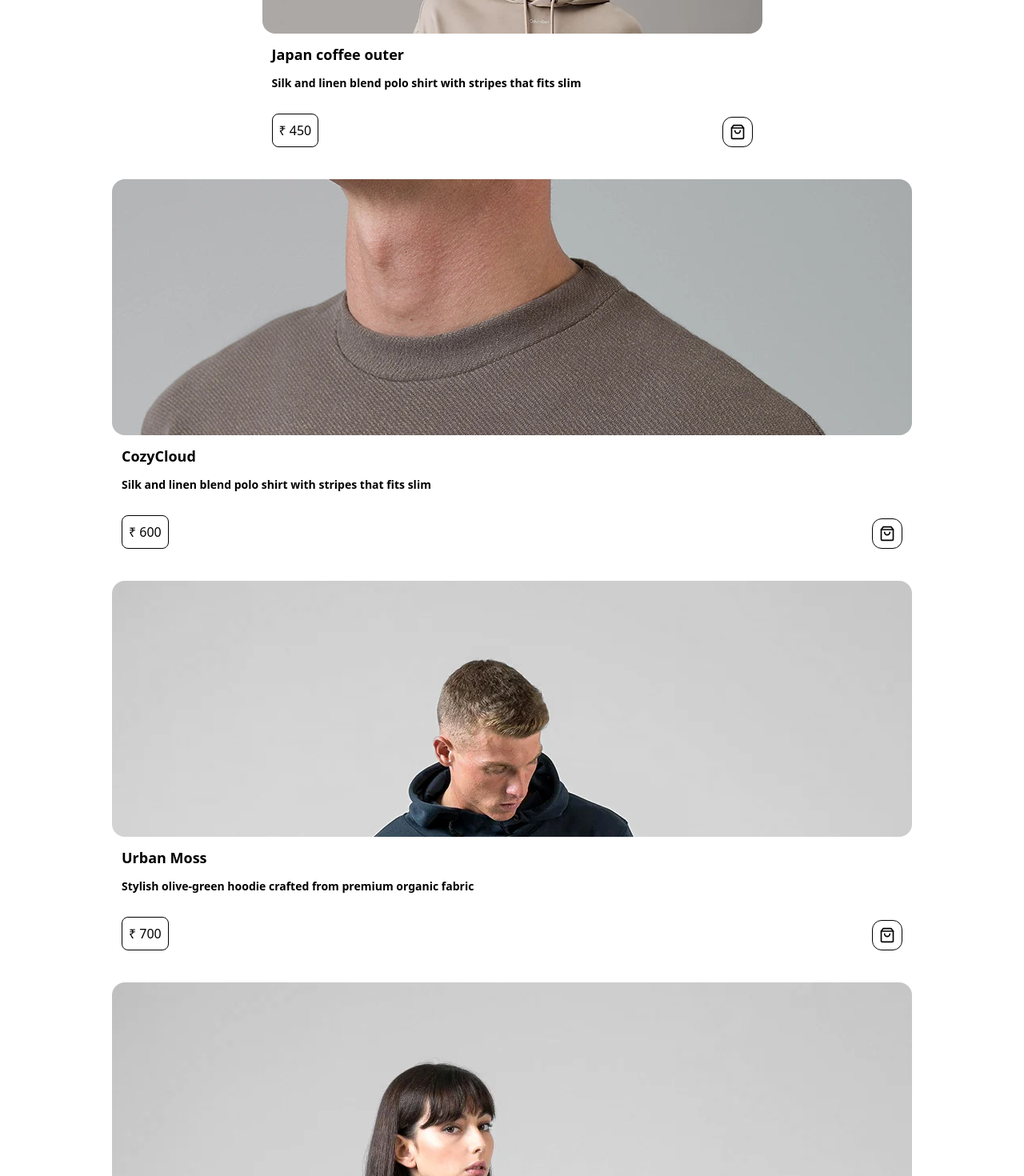
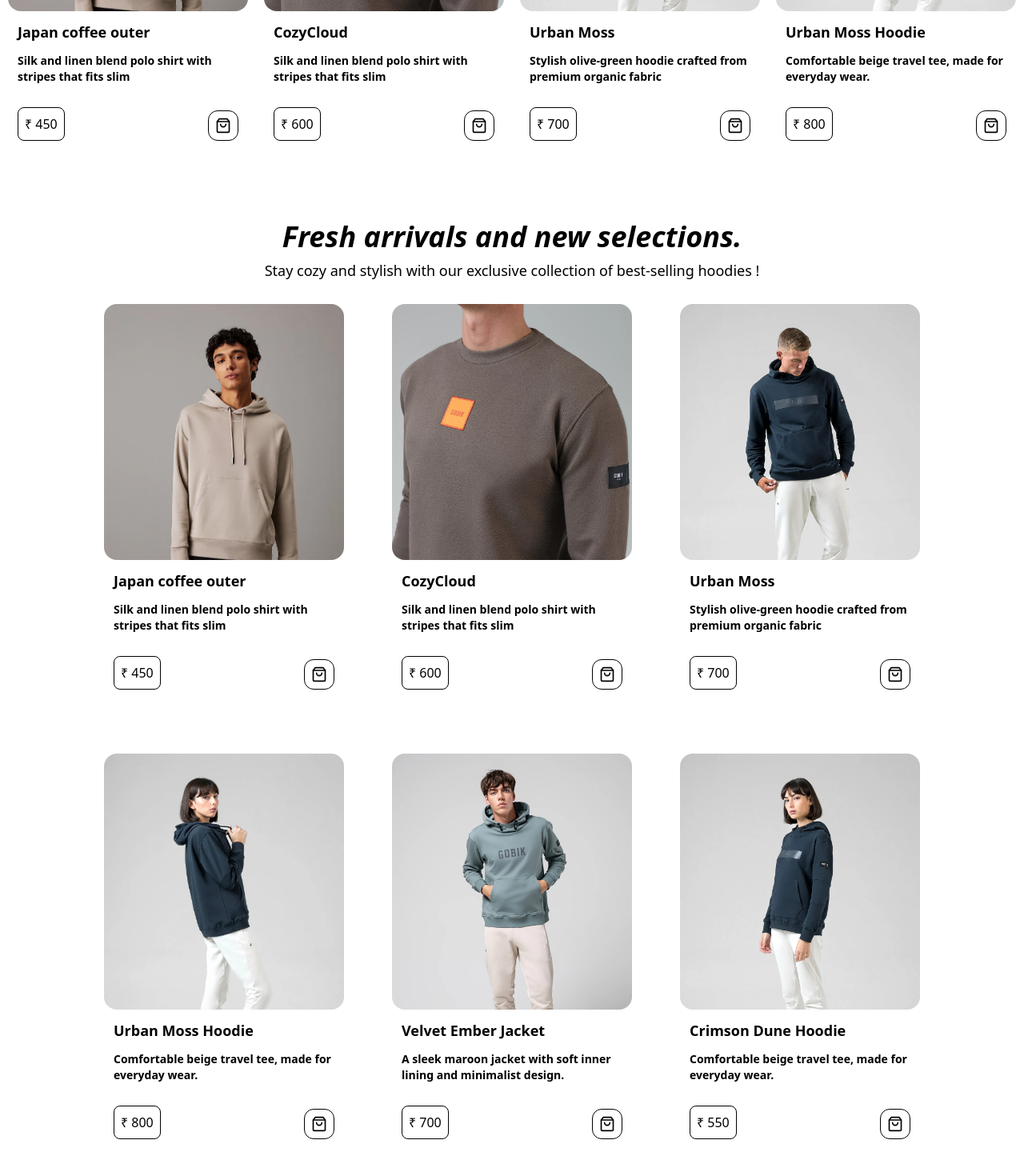
Before and after one commit to JatinTekam/full-stack-e-commerce, a React (Vite) app in the folder frontend/: page / in a window 1280 px wide. Shown: the part 1160-2630 px from the top of the page at 80% size. Built offline with nearby package versions, Linux system fonts and the light colour scheme.

Commit message:
adding selection section

```diff
--- a/frontend/src/Pages/Heropage.jsx
+++ b/frontend/src/Pages/Heropage.jsx
@@ -5,10 +5,13 @@ import "../All_CSS/Heropage.css";
 import { Search } from '../ProductContext/ProductContext.jsx';
 import BestSelling from '../component/BestSelling.jsx';
 import HeroPageImages from '../component/HeroPageImages.jsx';
+import FreshArrival from '../component/FreshArrival.jsx';
+import { FaArrowRight } from "react-icons/fa6";
+import { Link } from 'react-router-dom';
 
 const Heropage = () => {
 
-  const [sreach,setSearch,bestSellingPrtoudct]= useContext(Search);
+  const [sreach]= useContext(Search);
 
 
   return (
@@ -18,8 +21,10 @@ const Heropage = () => {
             <input type="text" className='w-[70vw] bg-transparent md:w-[450px] p-2 outline-none border rounded-2xl' placeholder='Search Here'/>
         </div>}
         <div className='flex flex-col items-center'>
-        <h3 className='py-3 px-2 border rounded-xl '>New Spring Collection 2025</h3>
-        <p className='text-4xl pt-15 text-center'><i>Where style meets expression, trends inspire, and fashion thrives</i></p>
+       <Link to="/collection">
+       <h3 className='py-3 px-2 border rounded-xl flex justify-center items-center gap-2 hover:cursor-pointer'>New Spring Collection 2025 <FaArrowRight className='move text-2xl'/></h3>
+       </Link>
+        <p className='text-4xl mt-8 text-center'><i>Where style meets expression, trends inspire, and fashion thrives</i></p>
         <p className='pt-4 text-md text-center'>Step into a fashion where the latest trends meet your unique style aspirations. Redefine your wardrobe with Desober today !</p>
         </div>
       <div className='overflow-x-hidden'>
@@ -33,8 +38,8 @@ const Heropage = () => {
 
        </div>
     </div>
-
     <BestSelling/>
+    <FreshArrival/>
     </>
   )
 }
--- a/frontend/src/ProductContext/ProductContext.jsx
+++ b/frontend/src/ProductContext/ProductContext.jsx
@@ -1,5 +1,5 @@
 import { createContext, useState } from "react";
-import {bestSelling} from "../assets/image.js"
+import {allProduct} from "../assets/image.js"
 
 export const Search=createContext();
 
@@ -7,7 +7,7 @@ export const MySearchContext=({children})=>{
   const[sreach,setSearch]=useState(false);
 
   const bestSellingPrtoudct=[
-    ...bestSelling
+    ...allProduct
   ]
 
 
--- a/frontend/src/assets/image.js
+++ b/frontend/src/assets/image.js
@@ -33,7 +33,7 @@ export const images = [
   },
 ];
 
-export const bestSelling = [
+export const allProduct = [
   {
     id: 1,
     url: img7,
@@ -76,7 +76,7 @@ export const bestSelling = [
   {
     id: 6,
     url: img3,
-    title: "Nomad Thread T-Shirt",
+    title: "Crimson Dune Hoodie",
     description: "Comfortable beige travel tee, made for everyday wear.",
     price: 550,
   },
@@ -106,7 +106,7 @@ export const bestSelling = [
   {
     id: 10,
     url: img10,
-    title: "Crimson Dune Hoodie",
+    title: "Nomad Thread T-Shirt",
     description: "Bold red hoodie with kangaroo pocket and adjustable hood.",
     price: 750,
   },
--- a/frontend/src/component/BestSellingProduct.jsx
+++ b/frontend/src/component/AllProduct.jsx
@@ -2,18 +2,16 @@ import React from "react";
 import { FiShoppingBag } from "react-icons/fi";
 import { Link } from "react-router-dom";
 
-const BestSellingProduct = ({ product,width}) => {
+const AllProduct = ({ product}) => {
 
-  const{id,url,title,description,price}=product;
-
-
+ const{id,url,title,description,price}=product;
 
 
   return (
-    <Link to={`/product/${id}`}>
-            <div className={`w-[${width}] pb-5`}>
+    <Link to={`/product/${id} `} className="">
+            <div className={`w-[300px] pb-5 rounded-2xl`}>
               <figure className=" h-[320px] rounded-2xl overflow-hidden">
-                <img src={url} alt="" />
+                <img src={url} alt="" className="imghover"/>
               </figure>
               <p className="text-start pl-3 pt-3 font-bold text-lg">
                 {title}{" "}
@@ -29,7 +27,8 @@ const BestSellingProduct = ({ product,width}) => {
               </div>
             </div>
           </Link>
+
   );
 };
 
-export default BestSellingProduct;
+export default AllProduct;
--- a/frontend/src/component/BestSelling.jsx
+++ b/frontend/src/component/BestSelling.jsx
@@ -1,18 +1,17 @@
 import React, { useContext, useEffect, useState } from "react";
-import BestSellingProduct from "./BestSellingProduct.jsx";
 import { Search } from "../ProductContext/ProductContext.jsx";
+import AllProduct from '../component/AllProduct.jsx';
 
-
-const BestSelling = () => {
-  const[sreach,setSearch,bestSellingPrtoudct] = useContext(Search);
+ const BestSelling = () => {
+  const[sreach,setSearch,allProduct] = useContext(Search);
   const[bestProduct,setBestProduct]=useState([]);
 
   useEffect(()=>{
-    setBestProduct(bestSellingPrtoudct.slice(0,4))
+    setBestProduct(allProduct.slice(0,4))
   },[])
 
   return (
-    <div className="h-[300px] text-center">
+    <div className=" text-center">
       <h2 className="pt-12 text-4xl font-bold">
         <i>Best selling</i>
       </h2>
@@ -20,11 +19,11 @@ const BestSelling = () => {
         Stay cozy and stylish with our exclusive collection of best-selling
         hoodies !
       </p>
-      <div className="w-full  pb-3 pt-7 flex flex-wrap justify-center gap-5">
+      <div className="w-full pb-3 pt-7 mb-5 flex flex-wrap justify-center gap-5">
 
         {
           bestProduct.map((product)=>{
-           return <BestSellingProduct product={product} width={"300px"} key={product.id}/>
+           return <AllProduct product={product} key={product.id}/>
           })
         }
       </div>
--- /dev/null
+++ b/frontend/src/component/FreshArrival.jsx
@@ -0,0 +1,37 @@
+import React, { useContext, useEffect, useState } from "react";
+import { Search } from "../ProductContext/ProductContext";
+import AllProduct from "./AllProduct";
+
+const FreshArrival = () => {
+  const [sreach, setSearch, allProduct] = useContext(Search);
+  const [product, setProduct] = useState([]);
+
+  useEffect(() => {
+    setProduct(allProduct.slice(0,12));
+  }, []);
+
+
+
+
+
+  return (
+    <div>
+      <h2 className="pt-12 mb-2 text-4xl font-bold text-center">
+        <i>Fresh arrivals and new selections.</i>
+      </h2>
+      <p className="mt-2 text-lg text-center">
+        Stay cozy and stylish with our exclusive collection of best-selling
+        hoodies !
+      </p>
+      <div className="w-full  pb-3 pt-7 flex flex-wrap justify-center gap-15 ">
+       {
+         product.map((product)=>{
+          return <AllProduct product={product} key={product.id}/>
+         })
+       }
+     </div>
+    </div>
+  );
+};
+
+export default FreshArrival;
--- a/frontend/src/component/HeroPageImages.jsx
+++ b/frontend/src/component/HeroPageImages.jsx
@@ -1,8 +1,6 @@
 import React from "react";
 
 const HeroPageImages = ({ image,index}) => {
-  //console.log(image);
-    //const{img}=image;
   return (
     <figure className={`min-w-[200px] h-[300px] ${index > 0 ? "hide" : ""}`}>
       <img src={image.img} alt="" className="w-full h-[300px] rounded-t-4xl" />
--- a/frontend/src/index.css
+++ b/frontend/src/index.css
@@ -6,6 +6,27 @@
     border-bottom: 1px solid rgba(255, 255, 255, 0.685);
     padding-bottom: 5px;
 
+}
+
+.imghover:hover{
+    transform: scale(1.5);
+    transition: all 0.3s;
+}
+
+.move{
+    animation: forward 1s infinite linear;
+}
+
+@keyframes forward {
+    0%{
+        transform: translateX(0);
+    }
+    50%{
+        transform: translateX(3px);
+    }
+    100%{
+        transform: translateX(0);
+    }
 }
 
 @media (max-width:640px) {
```
Also changed, not shown: 1 other file (tests, documents, lock files or other folders).
